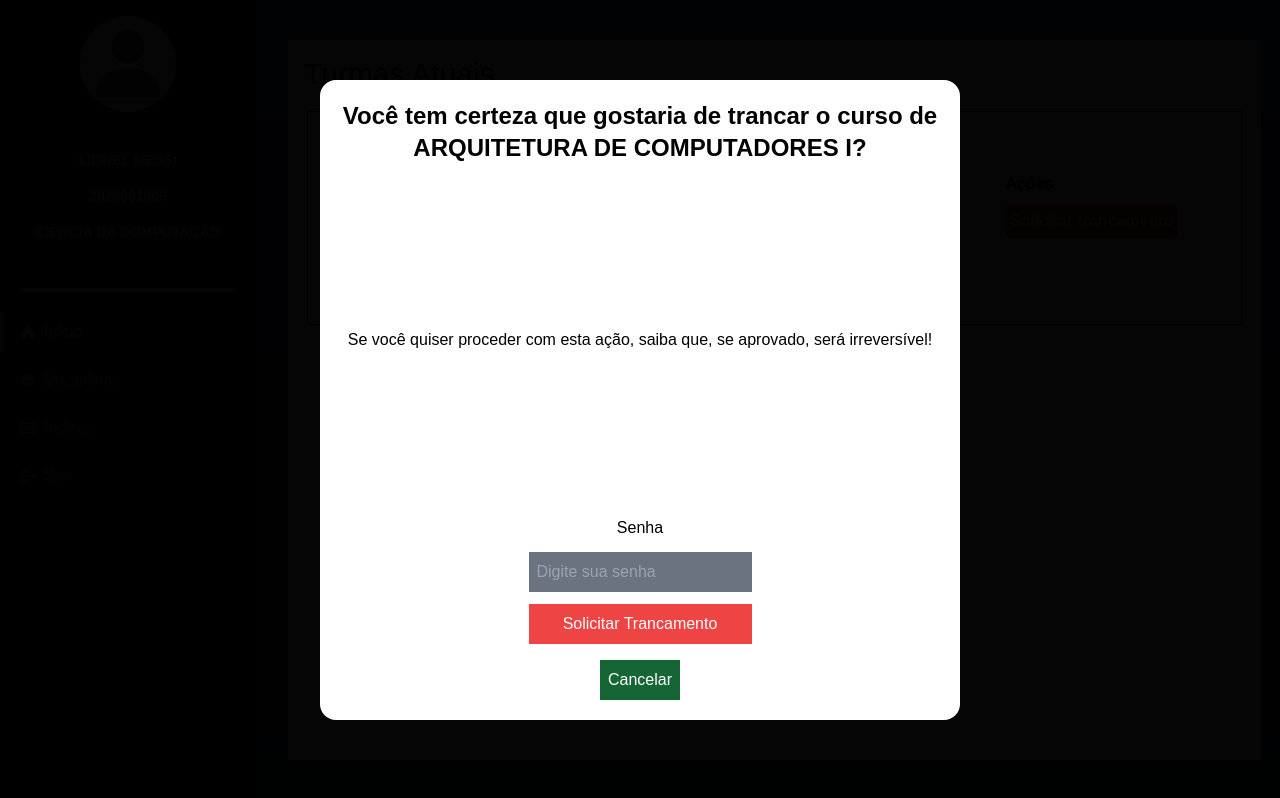
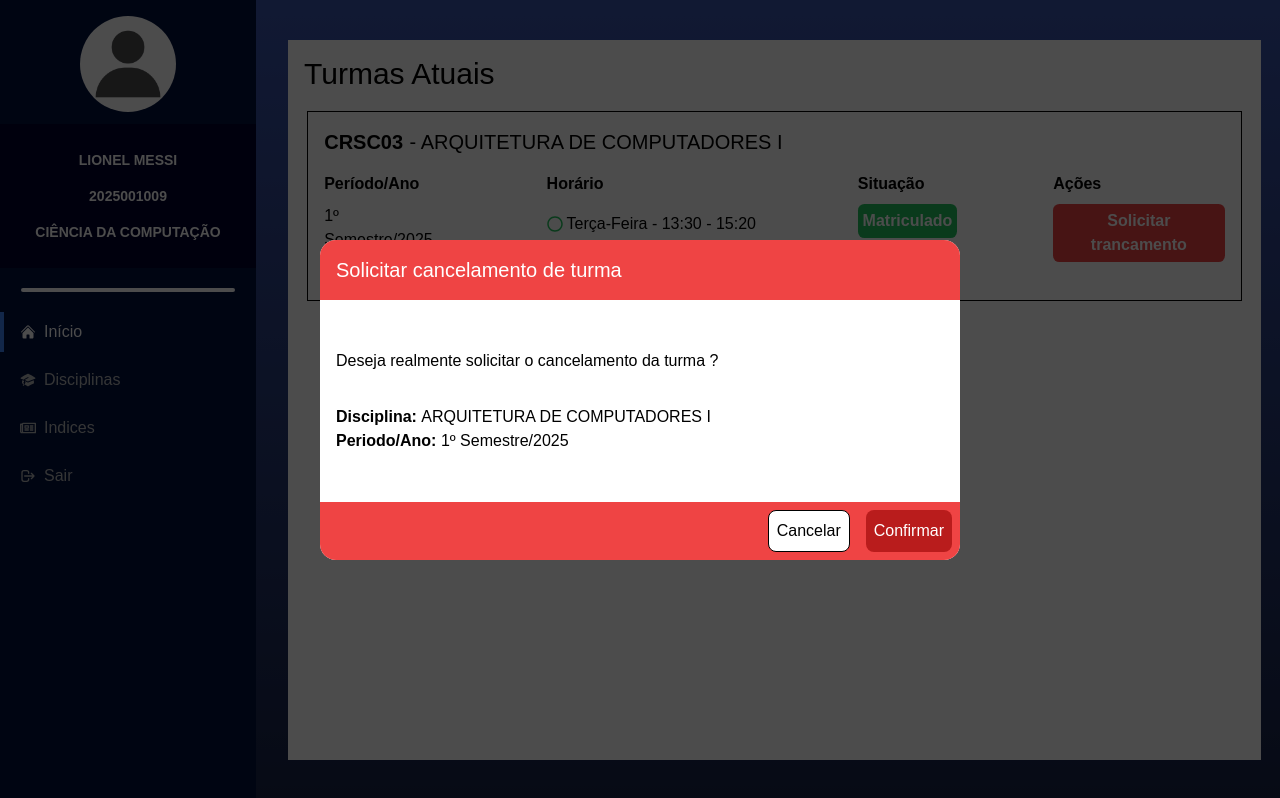
Before and after one commit to CCO-Turma-2023/ProjetoSigaa, a Next.js app: page /disciplinas/turma in a window 1280 px wide. Both pictures are taken after a click on the button "Solicitar trancamento". Built offline with nearby package versions, Linux system fonts and the light colour scheme.

Commit message:
style: modification to the dialog box of the option to withdraw form the course

```diff
--- a/src/app/disciplinas/turma/page.tsx
+++ b/src/app/disciplinas/turma/page.tsx
@@ -3,11 +3,11 @@ import { PropsDisciplina } from "../../../components/disciplina";
 
 export default function Turma() {
   const disc: PropsDisciplina = {
-    codigo: "TC026",
+    codigo: "CRSC03",
     nome: "ARQUITETURA DE COMPUTADORES I",
     periodo: "1º Semestre",
     ano: "2025",
-    horarios: ["Não tem", "Talvez Tenha", "Sexta 23:99", "Sábado-Feira: 04:00"],
+    horarios: ["Terça-Feira - 13:30 - 15:20", "Quinta-Feira - 15:20 - 17:35"],
     situacao: "Matriculado",
   };
 
--- a/src/app/inicio/page.tsx
+++ b/src/app/inicio/page.tsx
@@ -24,7 +24,7 @@ export default function Inicio() {
     {
       icon: FaUser,
       titulo: "Coordenador",
-      texto: "Nome: Rafael Farinhas",
+      texto: "Nome: Rafael Frinhani",
       color: "#6DAC67",
     },
     {
@@ -37,9 +37,9 @@ export default function Inicio() {
   return (
     <div className="flex min-h-screen w-full flex-1 flex-col gap-6 bg-backgroundLinear">
       <div className="flex w-full text-center text-white">
-        <div className="mt-4 flex w-full justify-center pr-1 text-center">
+        <div className=" ml-[3rem] mt-4 flex w-full justify-left pr-1 text-center">
           <h1 className="text-4xl">Ciência da Computação (Graduação)</h1>
-          <p className="ml-3 mt-2 text-xl text-[#efeff0]"> - 2023002135</p>
+          <p className="ml-3 mt-2 text-xl text-[#efeff0]"> - 2025002135</p>
         </div>
       </div>
       <div className="mb-2 mt-2 flex flex-row items-center justify-center gap-[4rem]">
--- a/src/components/dialogTrancamento/index.tsx
+++ b/src/components/dialogTrancamento/index.tsx
@@ -2,25 +2,22 @@ import { useState } from "react";
 
 interface PropsDialogTrancamento {
   curso: string;
+  periodo: string;
+  ano: string;
   onClose: (rota: boolean) => void; // Boolean para indicar se fecha ou não
 }
 
 export default function DialogTrancarCurso({
   curso,
+  periodo,
+  ano,
   onClose,
 }: PropsDialogTrancamento) {
   const [senha, setSenha] = useState("");
 
-  const enviarSolicitacao = (e: React.FormEvent) => {
+  const enviarSolicitacao = (e: React.MouseEvent) => {
     e.preventDefault(); // Evita o reload da página
-    console.log("Enviando trancamento com senha:", senha);
-    // Aqui você pode adicionar a lógica para validar e enviar a solicitação
-    if (senha.length > 6) {
-      console.log("Trancamento enviado com sucesso");
-      onClose(false);
-    } else {
-      alert("Coloque uma senha válida");
-    }
+    console.log("Enviando solicitação de trancamento",);
   };
 
   const fecharTrancamento = (e: React.MouseEvent) => {
@@ -29,38 +26,29 @@ export default function DialogTrancarCurso({
   };
 
   return (
-    <div className="absolute -top-0 right-1/2 flex h-[100vh] w-[100vw] translate-x-1/2 items-center justify-center bg-[rgba(0,0,0,0.98)]">
-      <div className="flex h-[40rem] w-[40rem] flex-col items-center justify-between rounded-[1rem] bg-white p-5">
-        <h2 className="text-center text-2xl font-bold">
-          Você tem certeza que gostaria de trancar o curso de {curso}?
-        </h2>
-        <p>
-          Se você quiser proceder com esta ação, saiba que, se aprovado, será
-          irreversível!
-        </p>
-        <div className="flex flex-col items-center justify-center gap-4">
-          <form
-            className="flex flex-col gap-3 text-center"
-            onSubmit={enviarSolicitacao}
-          >
-            <label htmlFor="senha">Senha</label>
-            <input
-              type="password"
-              id="senha"
-              className="bg-gray-500 p-2"
-              placeholder="Digite sua senha"
-              value={senha}
-              onChange={(e) => setSenha(e.target.value)}
-            />
-            <button type="submit" className="bg-red-500 p-2 text-white">
-              Solicitar Trancamento
-            </button>
-          </form>
+    <div className="absolute -top-0 right-1/2 flex h-[100vh] w-[100vw] translate-x-1/2 items-center justify-center bg-[rgba(0,0,0,0.7)]">
+      <div className="flex h-[20rem] w-[40rem] flex-col items-center justify-between rounded-[1rem] bg-white">
+        <div className="bg-red-500 w-[100%] rounded-t-[1rem]">
+          <h2 className="text-left text-xl p-[1rem] text-white ">
+            Solicitar cancelamento de turma
+          </h2>
+        </div>
+        <div className="flex flex-col self-start p-[1rem]">
+          <p className="pb-[2rem]">
+            Deseja realmente solicitar o cancelamento da turma ?
+          </p>
+          <p><span className="font-bold">Disciplina: </span>{curso}</p>
+          <p><span className="font-bold">Periodo/Ano: </span> {periodo}/{ano}</p>
+        </div>
+        <div className="flex gap-4 bg-red-500 w-[100%] rounded-b-[1rem] justify-end p-[0.5rem]">
           <button
             onClick={fecharTrancamento}
-            className="bg-green-800 p-2 text-white"
+            className="bg-white p-2 text-black rounded-[0.5rem] border-[1px] border-black"
           >
             Cancelar
+          </button>
+          <button onClick={enviarSolicitacao} className="bg-red-700 p-2 rounded-[0.5rem] text-white">
+            Confirmar
           </button>
         </div>
       </div>
--- a/src/components/disciplina/index.tsx
+++ b/src/components/disciplina/index.tsx
@@ -28,6 +28,8 @@ export default function Disciplina({
       {dialogTrancamentos && (
         <DialogTrancarCurso
           curso={disciplina.nome}
+          periodo={disciplina.periodo}
+          ano={disciplina.ano}
           onClose={solicitarTrancamento}
         ></DialogTrancarCurso>
       )}
```
